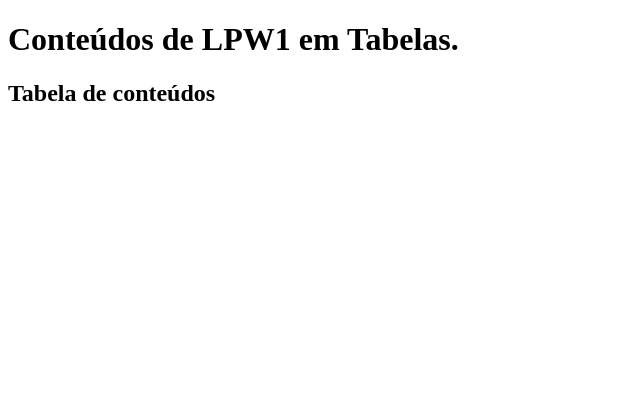
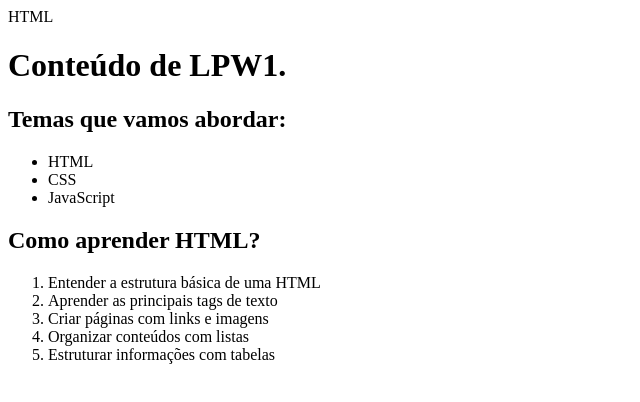
Before and after one commit to ny-faria/meu-primeiro-repositorio, a plain HTML site: page listas.html in a window 1280 px wide. Shown: the whole page, without its empty margins (0-640 px from the left). Drawn offline with Linux system fonts and the light colour scheme.

Commit message:
index.hmtl

```diff
--- a/listas.html
+++ b/listas.html
@@ -1,15 +1,26 @@
 <!DOCTYPE html>
 <html lang="pt-BR">
-<head>
+<head>HTML
     <meta charset="UTF-8">
     <meta name="viewport" content="width=device-width, initial-scale=1.0">
     <title>Exercícios de lista</title>
 </head>
 <body>
-    <h1> Conteúdos de LPW1 em Tabelas. </h1>
-    <h2> Tabela de conteúdos </h2>
-
-
+    <h1>Conteúdo de LPW1.</h1>
+    <h2>Temas que vamos abordar:</h2>
+    <ul>
+        <li>HTML</li>
+        <li>CSS</li>
+        <li>JavaScript</li>
+    </ul>
+    <h2>Como aprender HTML?</h2>
+    <ol>
+        <li>Entender a estrutura básica de uma HTML</li>
+        <li>Aprender as principais tags de texto</li>
+        <li>Criar páginas com links e imagens</li>
+        <li>Organizar conteúdos com listas</li>
+        <li>Estruturar informações com tabelas</li>
+    </ol>
 
 </body>
 </html>
```
Also changed, not shown: index.html (+8 -4 lines).
